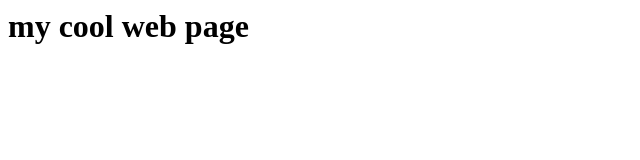
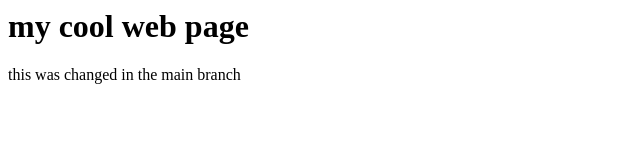
Before and after one commit to Ruty2121/simple-web-page-sp22-10, a plain HTML site: page index.html in a window 1280 px wide. Shown: the whole page, without its empty margins (0-640 px from the left). Drawn offline with Linux system fonts and the light colour scheme.

Commit message:
Update index.html

```diff
--- a/index.html
+++ b/index.html
@@ -1 +1,2 @@
 <h1>my cool web page</h1>
+<p> this was changed in the main branch</p>
```
